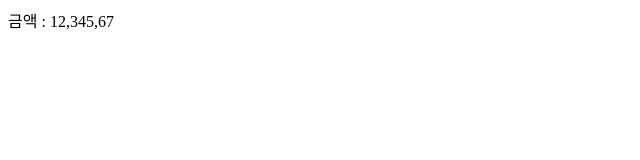
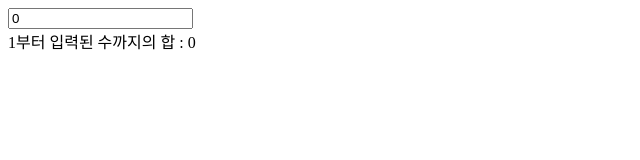
Before and after one commit to Ssing0000/VueCode, a plain HTML site: page index.html in a window 1280 px wide. Shown: the whole page, without its empty margins (0-640 px from the left). Drawn offline with nearby package versions, Linux system fonts and the light colour scheme.

Commit message:
back to master branch

```diff
--- a/index.html
+++ b/index.html
@@ -10,40 +10,28 @@
 
 <body>
   <div id="example">
-    <span>금액 : {{amount}}</span>
-  </div>
+      <input type="text" v-model="num" /><br />
+      1부터 입력된 수까지의 합 : {{sum()}}
+    </div>
 
   <script type="text/javascript">
-  var vm = new Vue({
-    el : '#example',
-    data : {amt : 1234567},
-    computed : {
-      amount: {
-        get : function() {
-        var num = new String("" + this.amt);
-        var result = "";
-        var cnt = 0;
-        for(var i=num.length-1; i >= 0; i--){
-          result = num[i] + result;
-          if(i % 3 == 2 && i !== 0){
-            result = ',' + result;
-          }
-        }
-        return result;
+    var model = {
+      name: '소나기'
+    }
+
+    var vmSum = new Vue({
+      el: '#example',
+      data: {
+        num: 0
       },
-      set : function(amt) {
-        if(typeof(amt) === String){
-          var result = parseInt(amt.replace(/,/g, ""))
-          if(isNaN(result)) this.amt = 0;
-          else this.amt = result;
-        }
-        else if(typeof(amt)){
-          this.amt = amt;
+      methods: {
+        sum: function() {
+          var n = Number(this.num);
+          if (Number.isNaN(n) || n < 1) return 0;
+          return (n * (n + 1)) / 2;
         }
       }
-    }
-    }
-  })
+    })
   </script>
 </body>
 
```
